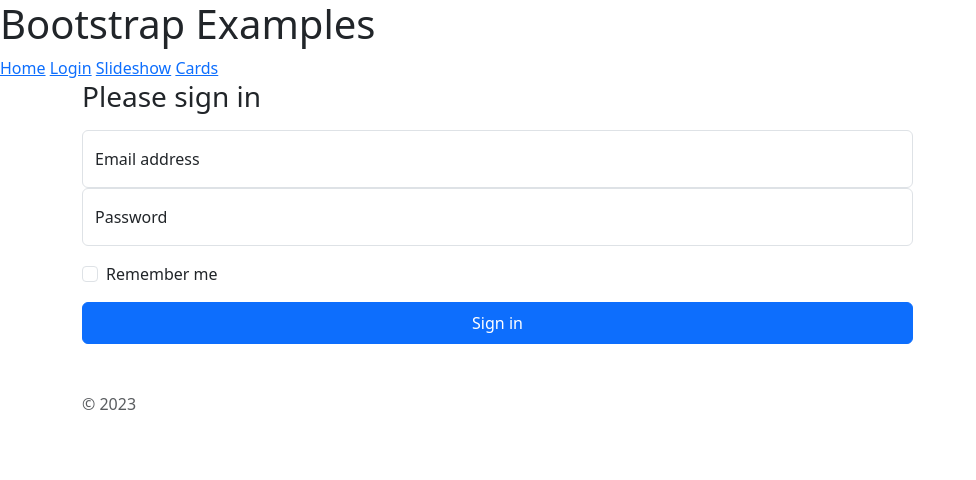
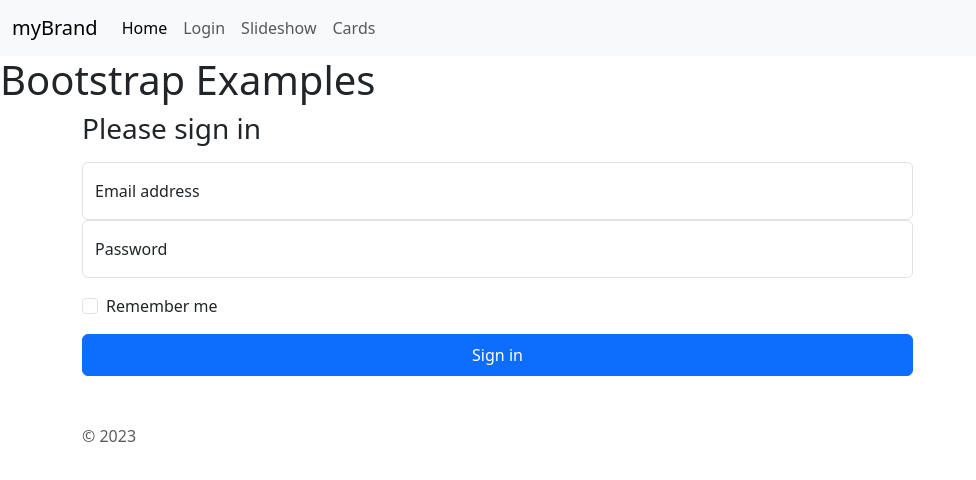
Before and after one commit to DeshondaHolmes/bootstrap-examples, a plain HTML site: page login.html in a window 1280 px wide. Shown: the whole page, without its empty margins (0-976 px from the left). Drawn offline with nearby package versions, Linux system fonts and the light colour scheme.

```diff
--- a/login.html
+++ b/login.html
@@ -10,17 +10,40 @@
 </head>
 
 <body>
+
+    <nav class="navbar navbar-expand-lg bg-body-tertiary">
+        <div class="container-fluid">
+            <a class="navbar-brand" href="index.html">myBrand</a>
+            <button class="navbar-toggler" type="button" data-bs-toggle="collapse" data-bs-target="#navbarNav"
+                aria-controls="navbarNav" aria-expanded="false" aria-label="Toggle navigation">
+                <span class="navbar-toggler-icon"></span>
+            </button>
+            <div class="collapse navbar-collapse" id="navbarNav">
+                <ul class="navbar-nav">
+                    <li class="nav-item">
+                        <a class="nav-link active" aria-current="page" href="index.html">Home</a>
+                    </li>
+                    <li class="nav-item">
+                        <a class="nav-link" href="login.html">Login</a>
+                    </li>
+                    <li class="nav-item">
+                        <a class="nav-link" href="slideshow.html">Slideshow</a>
+                    </li>
+                    <li class="nav-item">
+                        <a class="nav-link" href="cards.html">Cards</a>
+                    </li>
+
+
+                </ul>
+            </div>
+        </div>
+
+
+
+    </nav>
     <Header>
         <H1>Bootstrap Examples</H1>
     </Header>
-
-    <nav>
-        <a href="index.html">Home</a>
-        <a href="login.html">Login</a>
-        <a href="slideshow.html">Slideshow</a>
-        <a href="cards.html">Cards</a>
-
-    </nav>
     <main class="form-signin w-100 m-auto">
         <div class="container">
             <div class="row">
```
Also changed, not shown: cards.html (+31 -9 lines), index.html (+34 -9 lines), slideshow.html (+31 -8 lines), image-1.png (added), image-2.png (added), image-3.png (added), image-4.png (added), image.png (added), images/card1.png (added), images/card2.png (added), images/homepage.png (added), images/loginpage.png (added), images/slideshow1.png (added), images/slideshow2.png (added), 1 other file.
